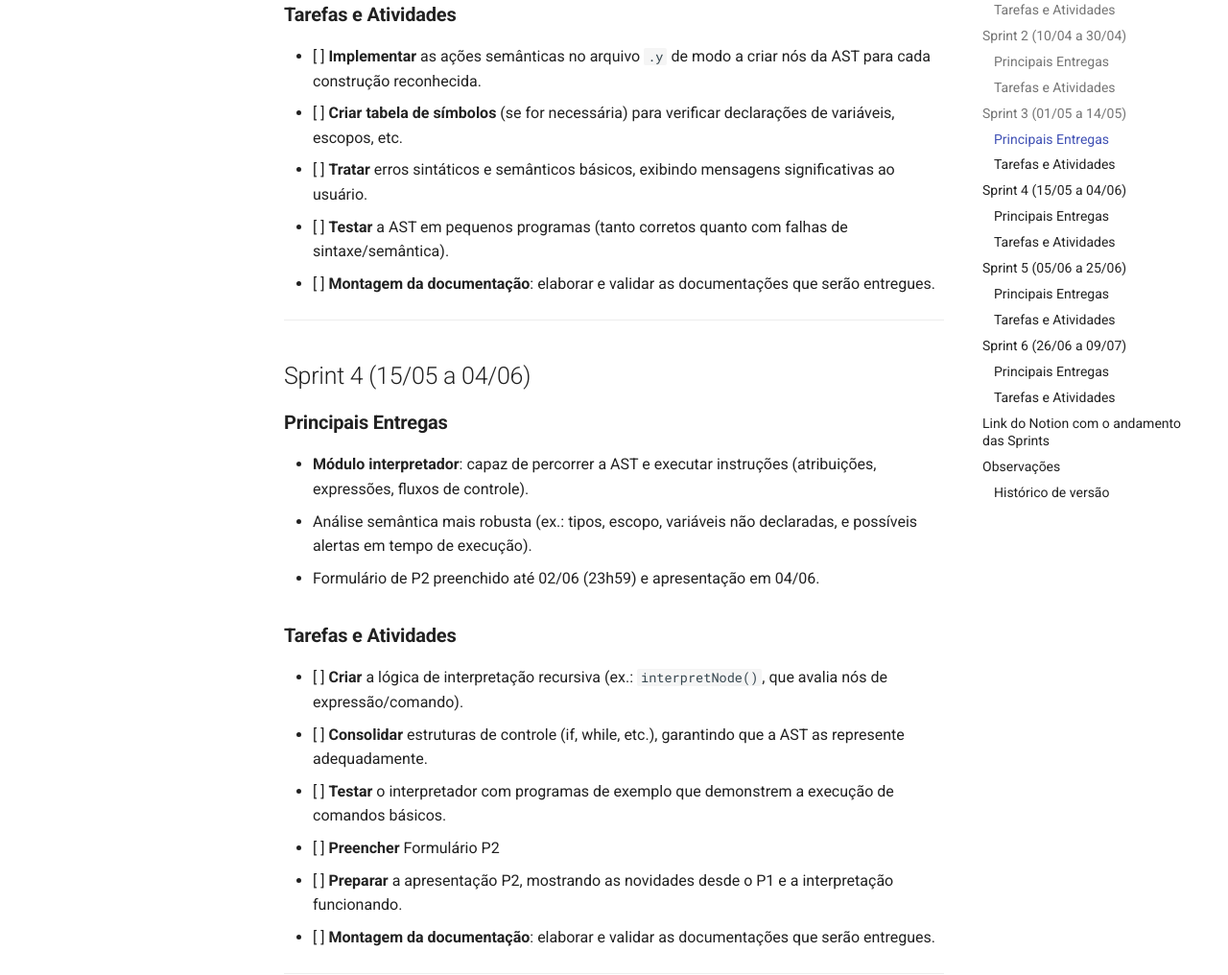
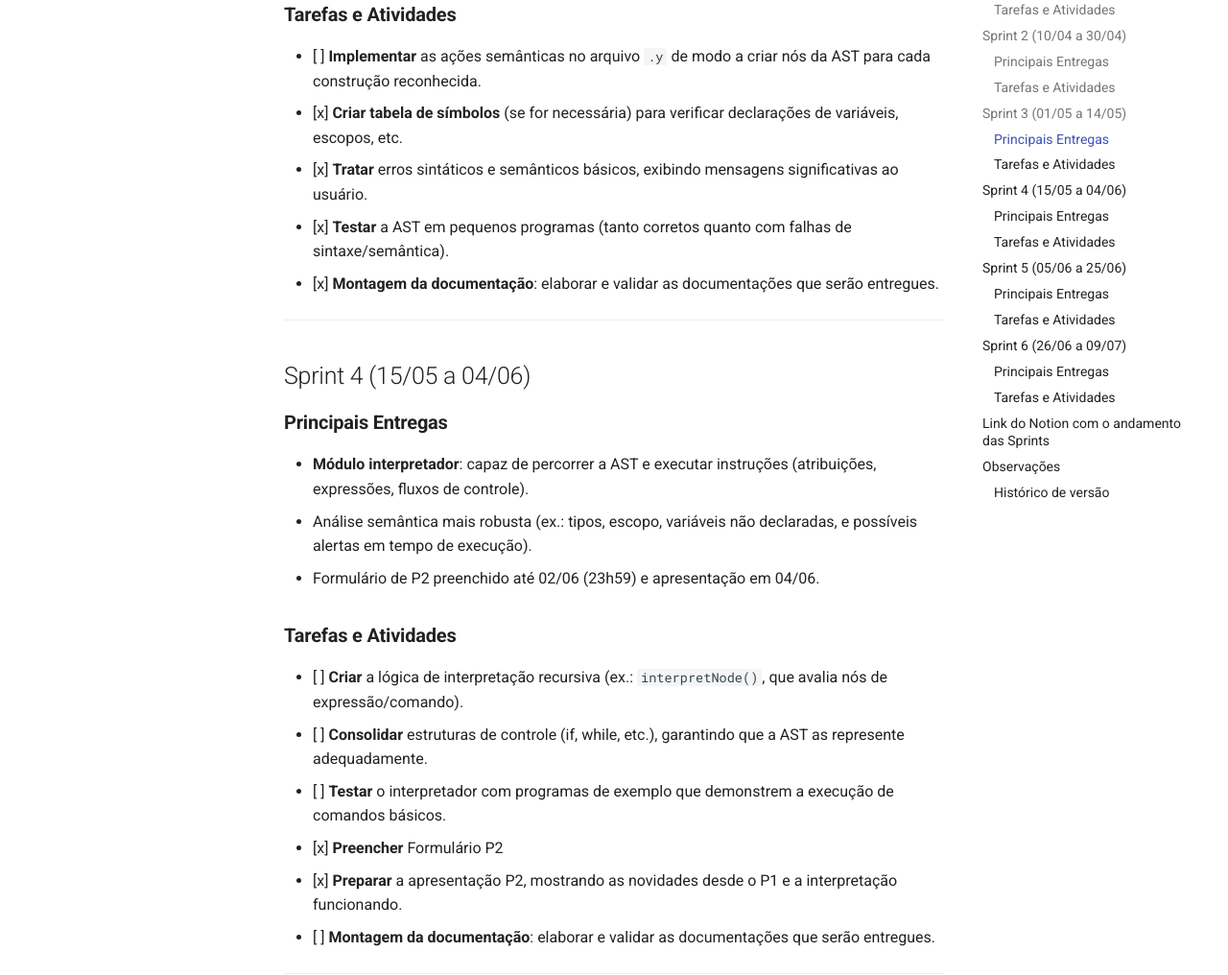
Before and after one commit to Compiladores-1-25-1/Grupo-17---Trabalho-de-compiladores-, an MkDocs documentation site: the page built from docs/planejamento-sprints.md, in a window 1280 px wide and 1400 px high, scrolled down 2042 px. Shown: the part 152-1168 px from the top of the window at 96% size. Built offline with MkDocs 1.6.1 and Material for MkDocs 9.7.7, drawn with Linux system fonts in a browser that asks for light colours.

```diff
--- a/docs/planejamento-sprints.md
+++ b/docs/planejamento-sprints.md
@@ -19,7 +19,7 @@ Abaixo tem um quadro exemplificando como funcionaram as sprints planejadas pelo
   - Ambiente configurado e testado (cada membro deve conseguir compilar e rodar um “hello world” com Flex/Bison).
 
 ### **Tarefas e Atividades**
- - [x]  **Definir o escopo do interpretador**: quais construções essenciais da linguagem serão suportadas (tipos de dados, operadores, estruturas de controle etc.).
+ - [x] **Definir o escopo do interpretador**: quais construções essenciais da linguagem serão suportadas (tipos de dados, operadores, estruturas de controle etc.).
  - [x] **Configurar repositório** (GitHub ou similar) e adicionar todos os membros (incluindo o professor: “sergioaafreitas” ou “sergiofreitas@unb.br”).
  - [x] **Configurar ferramentas**: Flex, Bison, compilador C/C++ (ou outra linguagem) no ambiente local.
  - [x] **Criar gramática inicial** no Bison (arquivo `.y`) e o arquivo de regras léxicas no Flex (arquivo `.l`), ainda que incompletos.
@@ -38,7 +38,7 @@ Abaixo tem um quadro exemplificando como funcionaram as sprints planejadas pelo
  - [x] **Testar** tokens e parser em pequenos exemplos, validando o fluxo léxico-sintático.
  - [x] **Preencher** Formulário P1
  - [x] **Preparar** material de apresentação (P1) sobre o progresso (mostrar tokens reconhecidos e regras sintáticas iniciais).
- - [x]  **Montagem da documentação**: elaborar e validar as documentações que serão entregues.
+ - [x] **Montagem da documentação**: elaborar e validar as documentações que serão entregues.
 
 ---
 
@@ -50,10 +50,10 @@ Abaixo tem um quadro exemplificando como funcionaram as sprints planejadas pelo
 
 ### **Tarefas e Atividades**
    - [ ] **Implementar** as ações semânticas no arquivo `.y` de modo a criar nós da AST para cada construção reconhecida.
-   - [ ] **Criar tabela de símbolos** (se for necessária) para verificar declarações de variáveis, escopos, etc.
-   - [ ] **Tratar** erros sintáticos e semânticos básicos, exibindo mensagens significativas ao usuário.
-   - [ ] **Testar** a AST em pequenos programas (tanto corretos quanto com falhas de sintaxe/semântica).
-   - [ ]  **Montagem da documentação**: elaborar e validar as documentações que serão entregues.
+   - [x] **Criar tabela de símbolos** (se for necessária) para verificar declarações de variáveis, escopos, etc.
+   - [x] **Tratar** erros sintáticos e semânticos básicos, exibindo mensagens significativas ao usuário.
+   - [x] **Testar** a AST em pequenos programas (tanto corretos quanto com falhas de sintaxe/semântica).
+   - [x] **Montagem da documentação**: elaborar e validar as documentações que serão entregues.
 ---
 
 ## Sprint 4 (15/05 a 04/06)
@@ -64,12 +64,12 @@ Abaixo tem um quadro exemplificando como funcionaram as sprints planejadas pelo
 
 ### **Tarefas e Atividades**
 
- - [ ]  **Criar** a lógica de interpretação recursiva (ex.: `interpretNode()`, que avalia nós de expressão/comando).
+ - [ ] **Criar** a lógica de interpretação recursiva (ex.: `interpretNode()`, que avalia nós de expressão/comando).
  - [ ] **Consolidar** estruturas de controle (if, while, etc.), garantindo que a AST as represente adequadamente.
  - [ ] **Testar** o interpretador com programas de exemplo que demonstrem a execução de comandos básicos.
- - [ ] **Preencher** Formulário P2
- - [ ] **Preparar** a apresentação P2, mostrando as novidades desde o P1 e a interpretação funcionando.
- - [ ]  **Montagem da documentação**: elaborar e validar as documentações que serão entregues.
+ - [x] **Preencher** Formulário P2
+ - [x] **Preparar** a apresentação P2, mostrando as novidades desde o P1 e a interpretação funcionando.
+ - [ ] **Montagem da documentação**: elaborar e validar as documentações que serão entregues.
 
 ---
 
@@ -81,11 +81,11 @@ Abaixo tem um quadro exemplificando como funcionaram as sprints planejadas pelo
 
 ### **Tarefas e Atividades**
 
- - [ ]  **Implementar otimizações** simples (constant folding, remoção de nós redundantes, etc.).
- - [ ]  **Estender** a linguagem com novos recursos (desde que caiba no cronograma).
+ - [ ] **Implementar otimizações** simples (constant folding, remoção de nós redundantes, etc.).
+ - [ ] **Estender** a linguagem com novos recursos (desde que caiba no cronograma).
  - [ ] **Testar** intensivamente (abordando construções avançadas e casos-limite).
- - [ ]  **Entregar** o projeto final (repositório atualizado, acesso ao professor, e arquivo zip, se exigido).
- - [ ]  **Montagem da documentação**: elaborar e validar as documentações que serão entregues.
+ - [ ] **Entregar** o projeto final (repositório atualizado, acesso ao professor, e arquivo zip, se exigido).
+ - [ ] **Montagem da documentação**: elaborar e validar as documentações que serão entregues.
 
 ---
 
@@ -97,7 +97,7 @@ Abaixo tem um quadro exemplificando como funcionaram as sprints planejadas pelo
 
 ### **Tarefas e Atividades**
 
- - [ ]  **Preparar-se** para as entrevistas: cada membro deve entender bem o parser, a AST, a análise semântica e o interpretador.
+ - [ ] **Preparar-se** para as entrevistas: cada membro deve entender bem o parser, a AST, a análise semântica e o interpretador.
  - [ ] **Corrigir** eventuais falhas apontadas pelo professor durante as entrevistas ou testes.
  - [ ] **Finalizar** documentação e organizar exemplos de uso.
 
```
